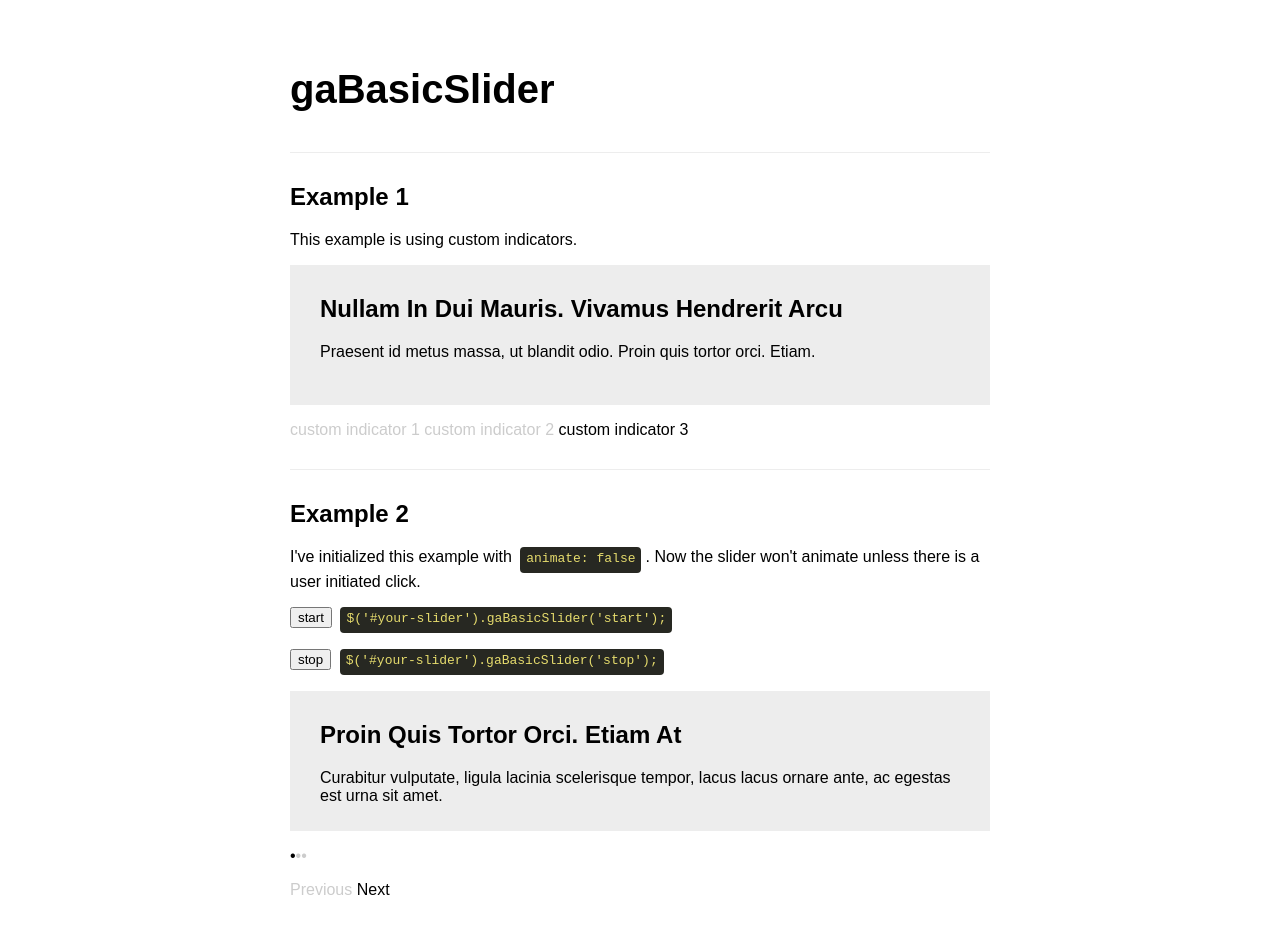
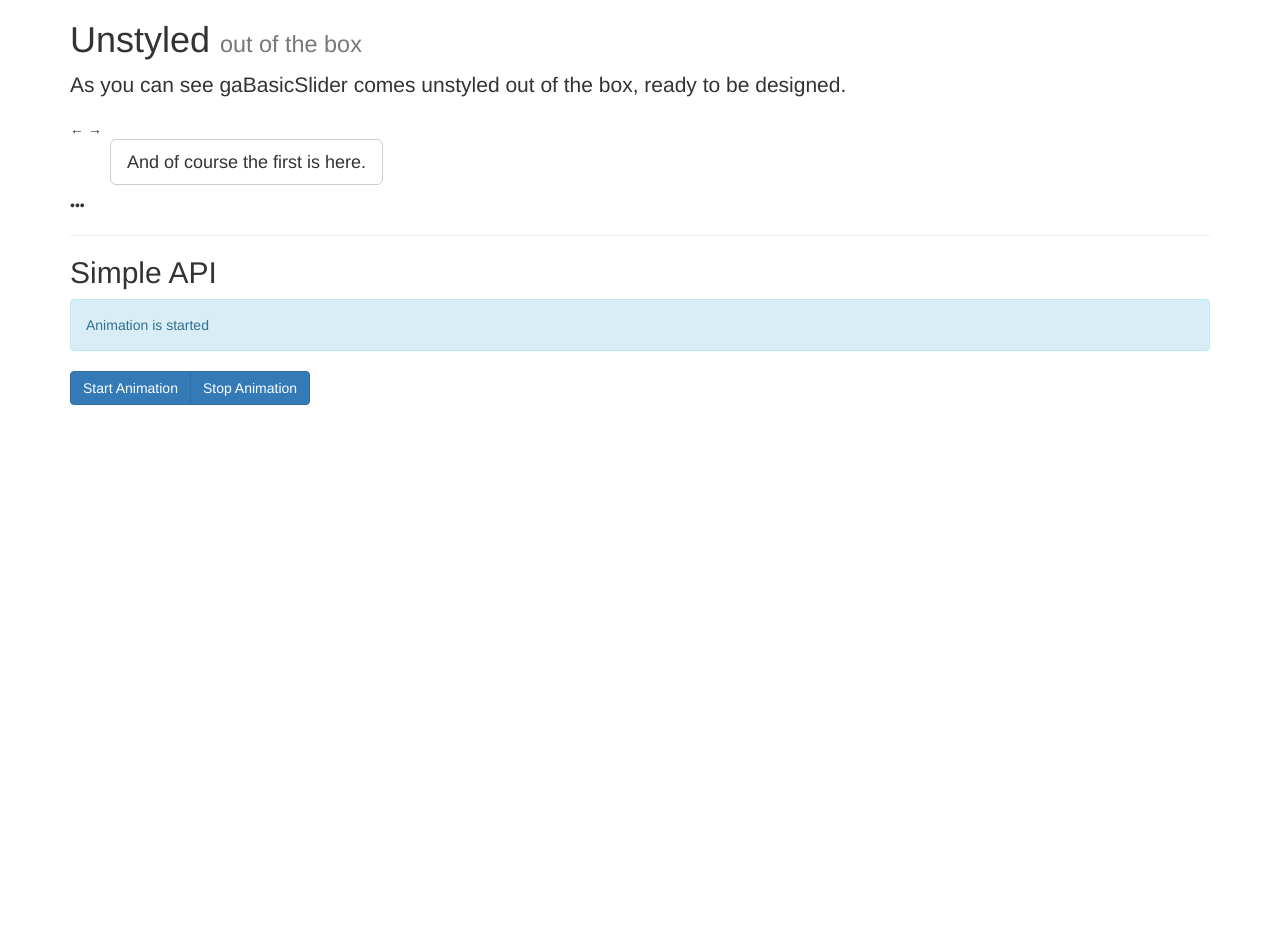
Before and after one commit to gregartist/ga-basic-slider, a plain HTML site: page example/index.html in a window 1280 px wide. After the commit the page ends 800 px from the top, so only its background shows below. Drawn offline with nearby package versions, Linux system fonts and the light colour scheme.

Commit message:
switching example to bootstrap

```diff
--- a/example/css/presentation.css
+++ /dev/null
@@ -1,32 +0,0 @@
-body, html {
-  margin: 0;
-  padding: 0;
-}
-
-body {
-  max-width: 700px;
-  padding: 40px;
-  margin: 0 auto;
-  font-family: sans-serif;
-}
-
-hr {
-  margin: 30px 0;
-  border: none;
-  border-top: 1px solid #ededed;
-}
-
-code {
-  display: inline-block;
-  padding: 2px 6px 3px;
-  margin: 0 4px;
-  line-height: 1.6em;
-  border-radius: 4px;
-  color: #e6dc6d;
-  background: #272822;
-}
-
-.title {
-  margin-bottom: 40px;
-  font-size: 2.5em;
-}
--- a/example/index.html
+++ b/example/index.html
@@ -3,137 +3,76 @@
 <head>
     <meta charset="UTF-8">
     <link rel="shortcut icon" type="image/x-icon" href="http://gregartist.com/images/favicon.ico">
-    <title>gaBasicSlider</title>
-    <link rel="stylesheet" href="css/presentation.css">
-    <style>
-        /* NOTE these styles are for demonstration only,
-         * they are NOT required by gaBasicSlider to work */
-
-        .slider {
-            padding: 0;
-            margin: 0;
-        }
-
-        .slider li,
-        .slider div {
-            padding: 10px 30px;
-            margin: 0;
-            background: #ededed;
-        }
-
-        .slider-paginate,
-        .slider-indicators {
-            color: #ccc;
-        }
-
-        .slider-paginate .ga-bs-active,
-        .slider-indicators .ga-bs-active {
-            color: black;
-        }
-    </style>
+    <title>gaBasicSlider 0.0.0</title>
+    <link rel="stylesheet" href="https://maxcdn.bootstrapcdn.com/bootstrap/3.3.2/css/bootstrap.min.css">
 </head>
 <body>
 
-    <h1 class="title">gaBasicSlider</h1>
+<div class="container">
+
+    <h1>Unstyled <small>out of the box</small></h1>
+    <p class="lead">As you can see gaBasicSlider comes unstyled out of the box, ready to be designed.</p>
+
+    <span id="unstyled-previous">&larr;</span>
+    <span id="unstyled-next">&rarr;</span>
+
+    <ul id="unstyled">
+        <li>
+            <span class="btn btn-default btn-lg">
+                And of course the first is here.
+            </span>
+        </li>
+        <li>
+            <span class="btn btn-default btn-lg">
+                The second comes later.
+            </span>
+        </li>
+        <li>
+            <span class="btn btn-default btn-lg">
+                Followed by none other then three.
+            </span>
+        </li>
+    </ul>
+
+    <span id="unstyled-indicators">
+        <!-- put html here to create custom indicators -->
+    </span>
 
     <hr>
 
-    <h2>Example 1</h2>
+    <h2>Simple API</h2>
 
-    <p>This example is using custom indicators.</p>
+    <div id="unstyled-alert" class="alert alert-info" role="alert">Animation is started</div>
 
-    <div id="example-1" class="slider">
-        <div>
-            <h2>Proin Quis Tortor Orci. Etiam At</h2>
-            <p>Curabitur vulputate, ligula lacinia scelerisque tempor, lacus lacus ornare ante, ac egestas est urna sit amet.</p>
-        </div>
-        <div>
-            <h2>Nullam In Dui Mauris. Vivamus Hendrerit Arcu</h2>
-            <p>Praesent id metus massa, ut blandit odio. Proin quis tortor orci. Etiam.</p>
-        </div>
-        <div>
-            <h2>Lorem Ipsum Dolor</h2>
-            <p>Etiam at risus et justo dignissim congue. Donec congue lacinia dui, a porttitor lectus condimentum laoreet. Nunc eu ullamcorper.</p>
-        </div>
+    <div class="btn-group">
+      <button id="unstyled-start" type="button" class="btn btn-primary">Start Animation</button>
+      <button id="unstyled-stop" type="button" class="btn btn-primary">Stop Animation</button>
     </div>
 
-    <p id="example-1-indicators" class="slider-indicators">
-        <span>custom indicator 1</span>
-        <span>custom indicator 2</span>
-        <span>custom indicator 3</span>
-    </p>
-
-    <hr>
-
-    <h2>Example 2</h2>
-
-    <p>I've initialized this example with <code>animate: false</code>. Now the slider won't animate unless there is a user initiated click.</p>
-
-    <p>
-        <input id="example-2-start" type="button" value="start">
-        <code>$('#your-slider').gaBasicSlider('start');</code>
-    </p>
-    <p>
-        <input id="example-2-stop" type="button" value="stop">
-        <code>$('#your-slider').gaBasicSlider('stop');</code>
-    </p>
-
-    <ul id="example-2" class="slider">
-        <li>
-            <h2>Proin Quis Tortor Orci. Etiam At</h2>
-            <p>Curabitur vulputate, ligula lacinia scelerisque tempor, lacus lacus ornare ante, ac egestas est urna sit amet.</p>
-        </li>
-        <li>
-            <h2>Nullam In Dui Mauris. Vivamus Hendrerit Arcu</h2>
-            <p>Praesent id metus massa, ut blandit odio. Proin quis tortor orci. Etiam.</p>
-        </li>
-        <li>
-            <h2>Lorem Ipsum Dolor</h2>
-            <p>Etiam at risus et justo dignissim congue. Donec congue lacinia dui, a porttitor lectus condimentum laoreet. Nunc eu ullamcorper.</p>
-        </li>
-    </ul>
-
-    <p id="example-2-indicators" class="slider-indicators"></p>
-
-    <p class="slider-paginate">
-        <span id="example-2-previous">Previous</span>
-        <span id="example-2-next">Next</span>
-    </p>
-
     <script src="http://code.jquery.com/jquery-1.11.2.min.js"></script>
-    <script src="../ga-basic-slider-0.0.0-min.js"></script>
+    <script src="../ga-basic-slider-0.0.0.js"></script>
 
     <script>
-        $(document).ready(function(){
+        $('#unstyled').gaBasicSlider({
+            btnNext : $('#unstyled-next'),
+            btnPrevious : $('#unstyled-previous'),
+            indicators : $('#unstyled-indicators')
+        });
 
-            // Globaly change defaults
-            $.fn.gaBasicSlider.defaults.animationDelay = 1000;
+        // API
 
-            // Example 1
+        $('#unstyled-start').on('click', function(){
+            $('#unstyled').gaBasicSlider('start');
+            $('#unstyled-alert').text('Animation is started');
+        });
 
-            $('#example-1').gaBasicSlider({
-                indicators : $('#example-1-indicators')
-            });
-
-            // Example 2
-
-            $('#example-2').gaBasicSlider({
-                btnNext : $('#example-2-next'),
-                btnPrevious : $('#example-2-previous'),
-                indicators : $('#example-2-indicators'),
-                animate: false
-            });
-
-            $('#example-2-start').on('click', function(){
-                $('#example-2').gaBasicSlider('start');
-            });
-
-            $('#example-2-stop').on('click', function(){
-                $('#example-2').gaBasicSlider('stop');
-            });
-
+        $('#unstyled-stop').on('click', function(){
+            $('#unstyled').gaBasicSlider('stop');
+            $('#unstyled-alert').text('Animation has stoped');
         });
     </script>
 
+</div>
+
 </body>
 </html>
```
